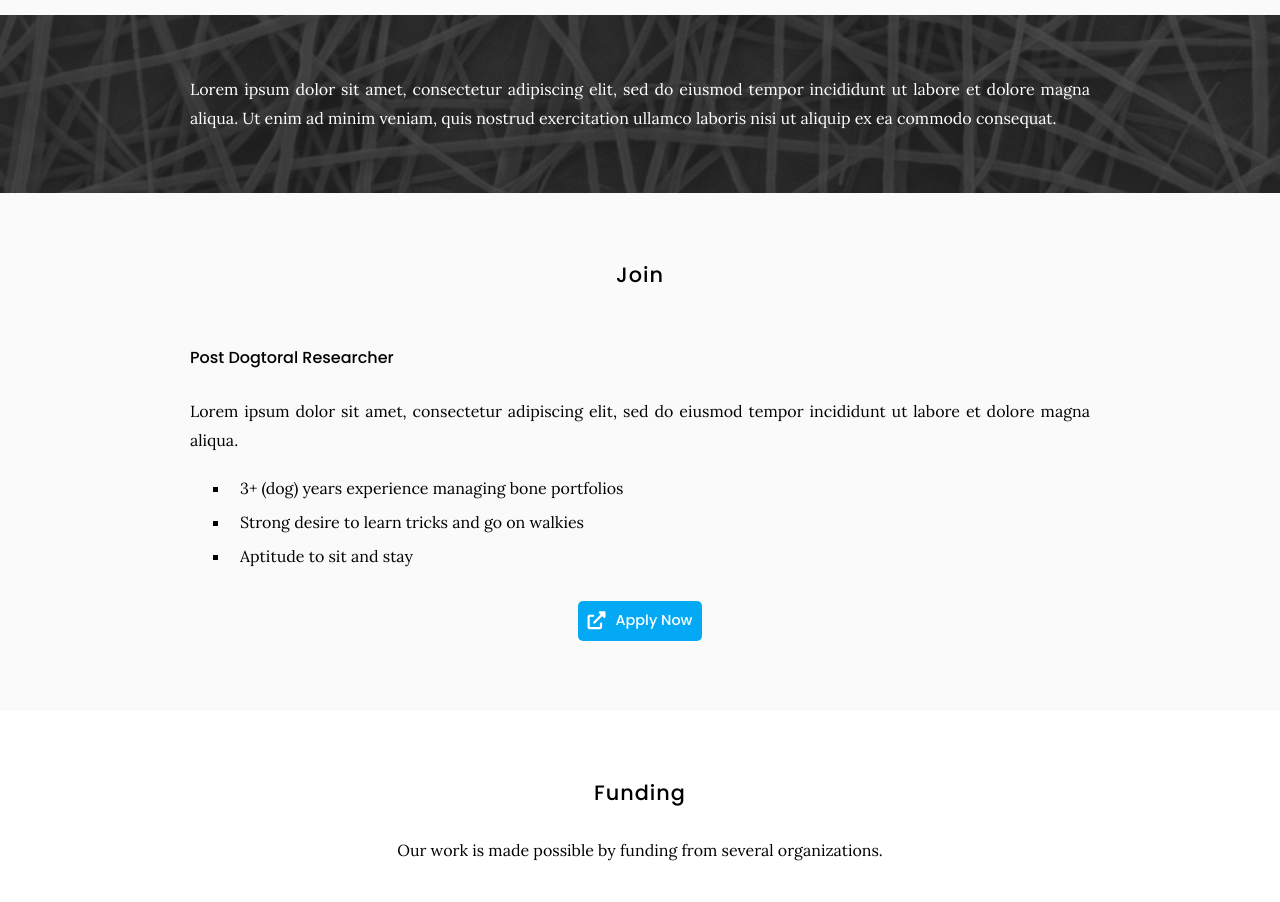
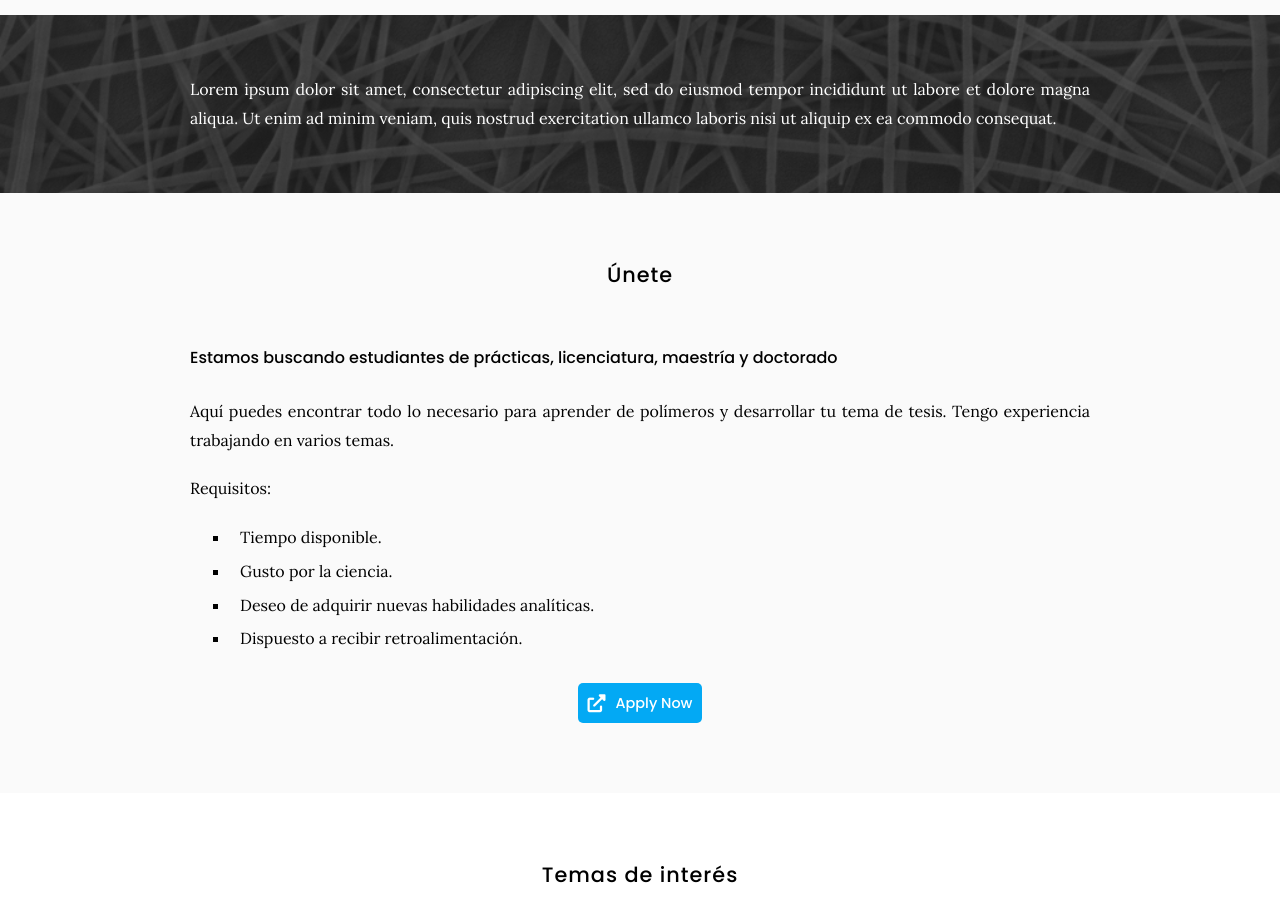
Before and after one commit to rcruzsilva-ciqa/rcruzsilva-ciqa.github.io, a Jekyll site: the page built from team/index.md, in a window 1280 px wide and 1400 px high, scrolled down 803 px. Shown: the top 902 px of the window. Built offline with Jekyll 4.4.1, drawn with Linux system fonts in a browser that asks for light colours.

Commit message:
Update index.md

```diff
--- a/team/index.md
+++ b/team/index.md
@@ -41,22 +41,24 @@ Ut enim ad minim veniam, quis nostrud exercitation ullamco laboris nisi ut aliqu
 
 {% include section.html %}
 
-## Join
+## Únete
 
-#### Post Dogtoral Researcher
+#### Estamos buscando estudiantes de prácticas, licenciatura, maestría y doctorado
 
-Lorem ipsum dolor sit amet, consectetur adipiscing elit, sed do eiusmod tempor incididunt ut labore et dolore magna aliqua.
+Aquí puedes encontrar todo lo necesario para aprender de polímeros y desarrollar tu tema de tesis. Tengo experiencia trabajando en varios temas.
 
-- 3+ (dog) years experience managing bone portfolios
-- Strong desire to learn tricks and go on walkies
-- Aptitude to sit and stay
+Requisitos:
+- Tiempo disponible.
+- Gusto por la ciencia.
+- Deseo de adquirir nuevas habilidades analíticas.
+- Dispuesto a recibir retroalimentación.
 
 {% include link.html type="external" link="https://google.com/" text="Apply Now" icon="" style="button" %}
 {:.center}
 
 {% include section.html %}
 
-## Funding
+## Temas de interés
 
 Our work is made possible by funding from several organizations.
 {:.center}
@@ -65,27 +67,27 @@ Our work is made possible by funding from several organizations.
   include gallery.html
   style="square"
 
-  image1="images/photo.jpg"
+  image1="images/galeriaA.jpg"
   link1="https://nasa.gov/"
-  tooltip1="Cool Foundation"
+  tooltip1="Dinámica molecular"
 
-  image2="images/photo.jpg"
+  image2="images/galeriaB.jpg"
   link2="https://nasa.gov/"
-  tooltip2="Cool Institute"
+  tooltip2="Membranas poliméricas"
 
-  image3="images/photo.jpg"
+  image3="images/galeriaC.jpg"
   link3="https://nasa.gov/"
-  tooltip3="Cool Initiative"
+  tooltip3="Síntesis enzimática"
 
-  image4="images/photo.jpg"
+  image4="images/galeriaD.jpg"
   link4="https://nasa.gov/"
-  tooltip4="Cool Foundation"
+  tooltip4="Compósitos"
 
-  image5="images/photo.jpg"
+  image5="images/galeriaE.jpg"
   link5="https://nasa.gov/"
-  tooltip5="Cool Institute"
+  tooltip5="Polímeros conductores"
 
-  image6="images/photo.jpg"
+  image6="images/GaleriaF.jpg"
   link6="https://nasa.gov/"
-  tooltip6="Cool Initiative"
+  tooltip6="Nanomateriales de carbono"
 %}
```
